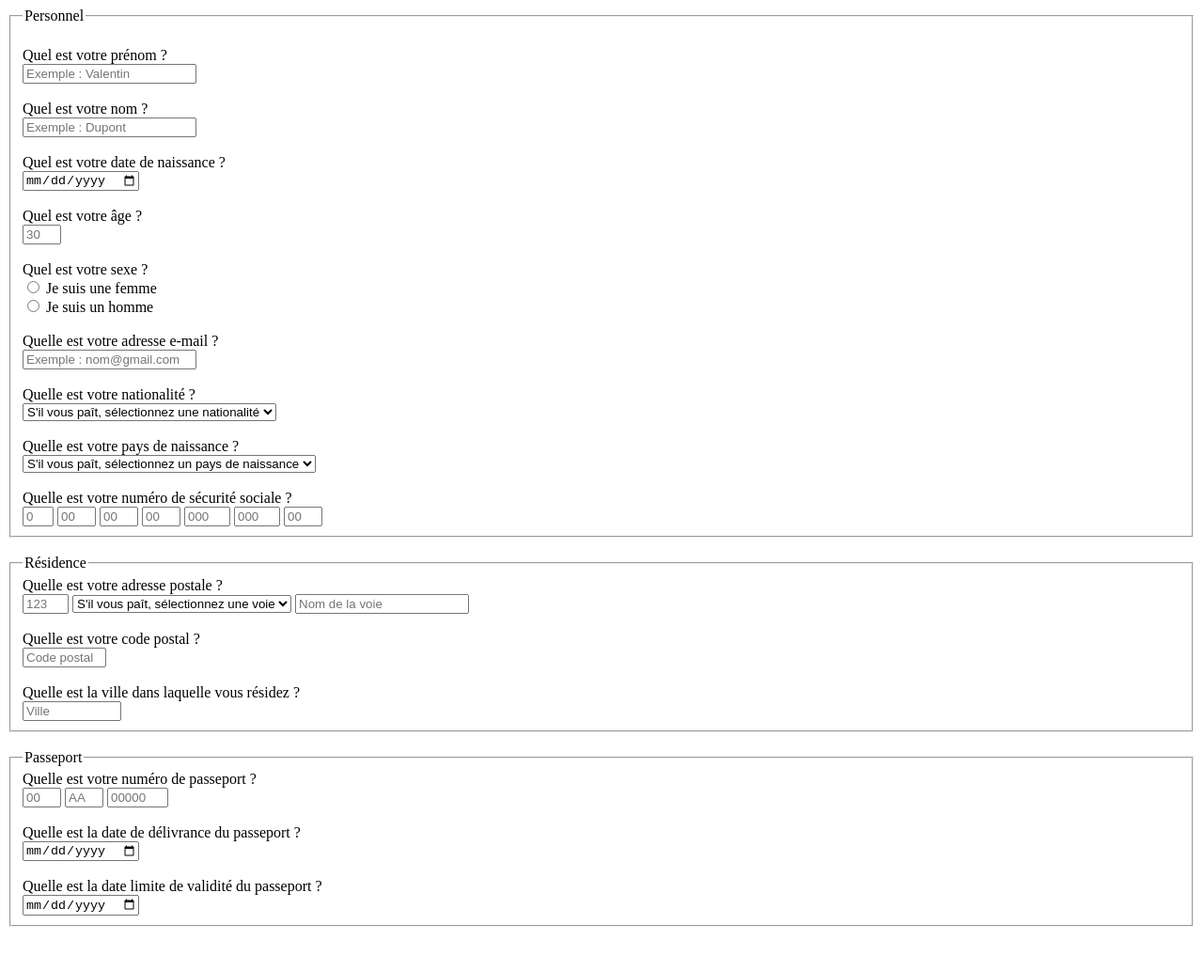
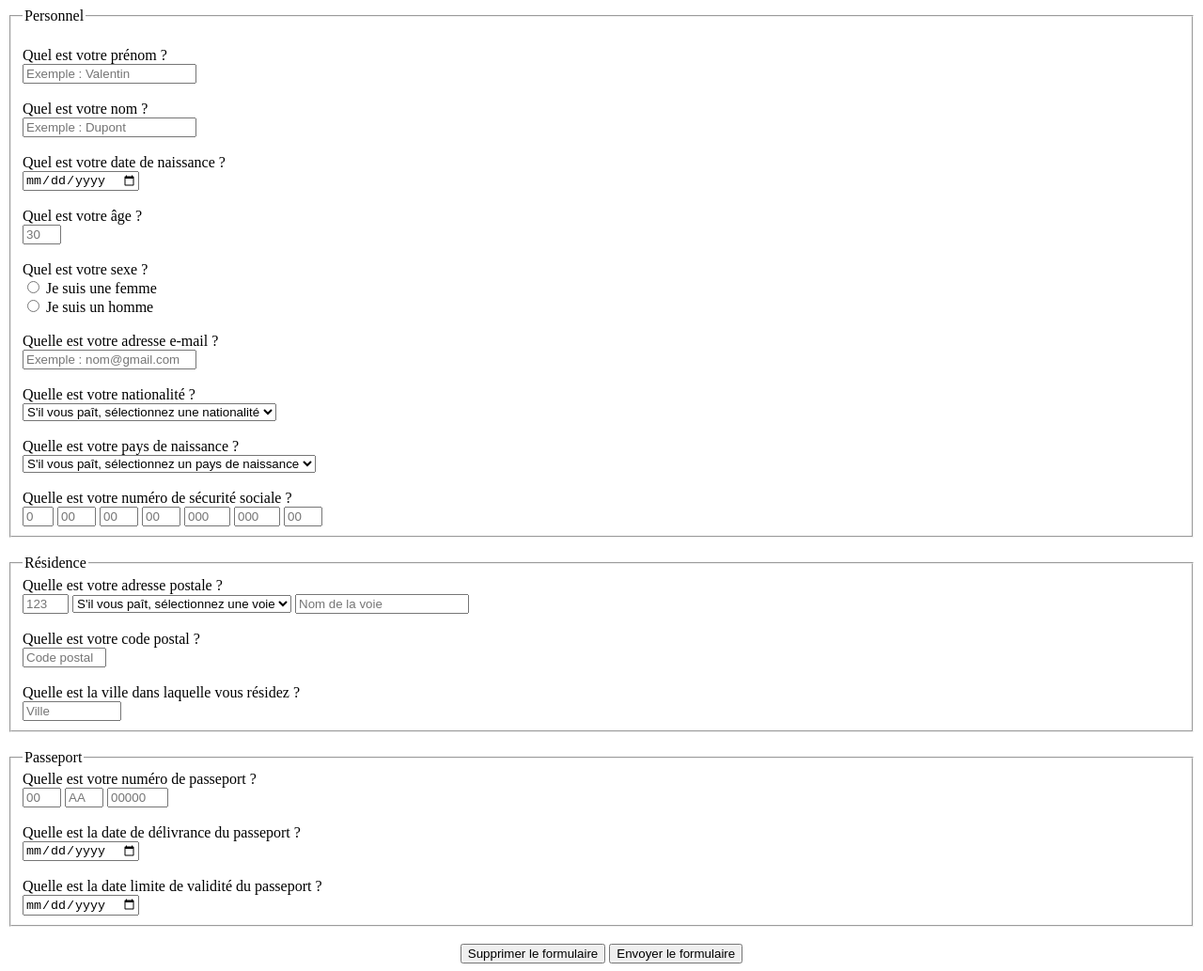
Before and after one commit to yohannbl59/formulaire-git, a plain HTML site: page index.html in a window 1280 px wide. Shown: the whole page at 94% size. Before the commit the page ends 994 px from the top, so only its background shows below. Drawn offline with Linux system fonts and the light colour scheme.

Commit message:
ajout du bouton

```diff
--- a/index.html
+++ b/index.html
@@ -191,6 +191,14 @@
       <input type="date">
     </label>
 </fieldset>
+
+<br>
+
+<center>
+  <input type="reset" value="Supprimer le formulaire">
+  <input type="submit" value="Envoyer le formulaire">
+</center>
+
 </form>
 
 </body>
```
